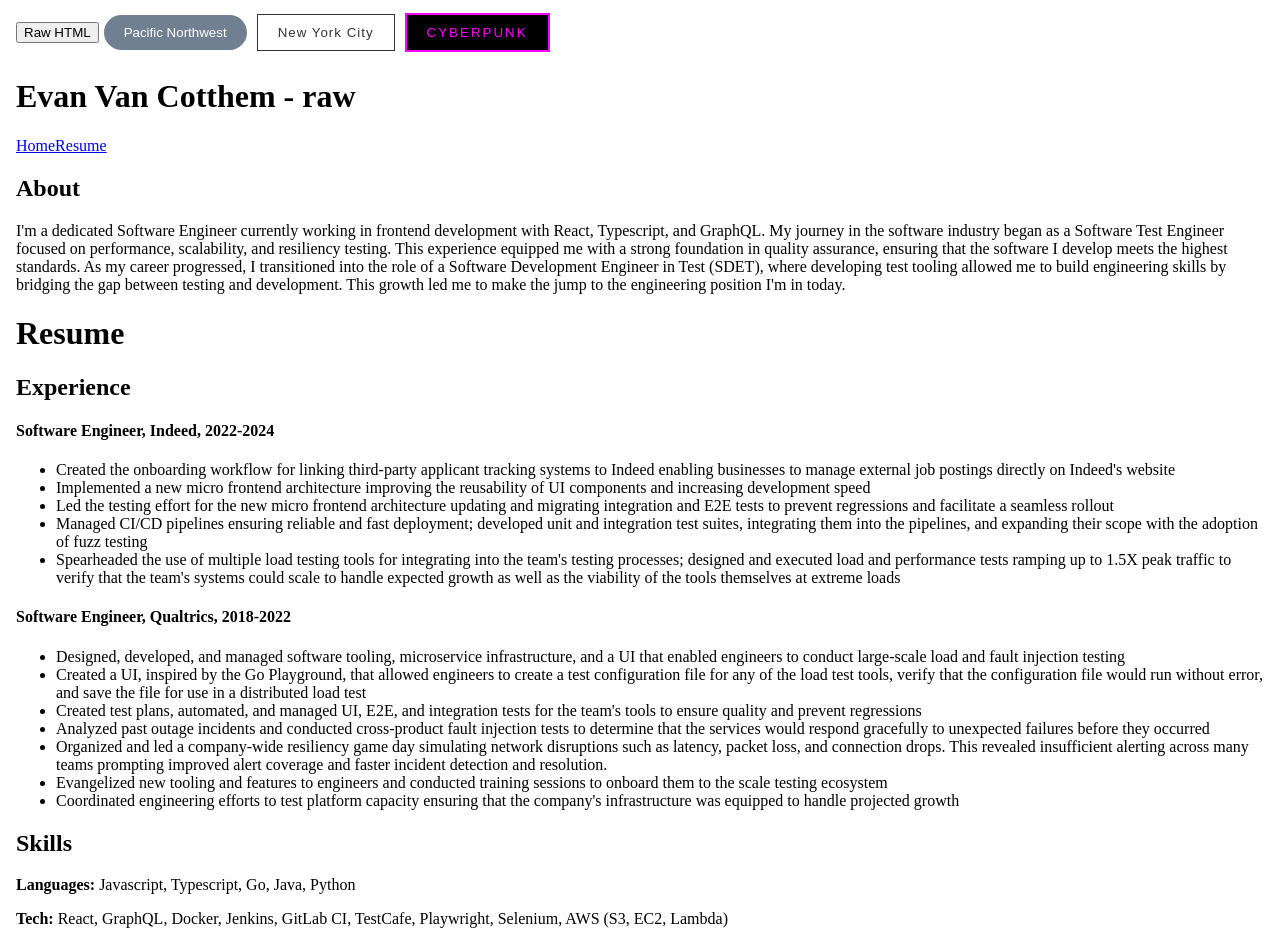
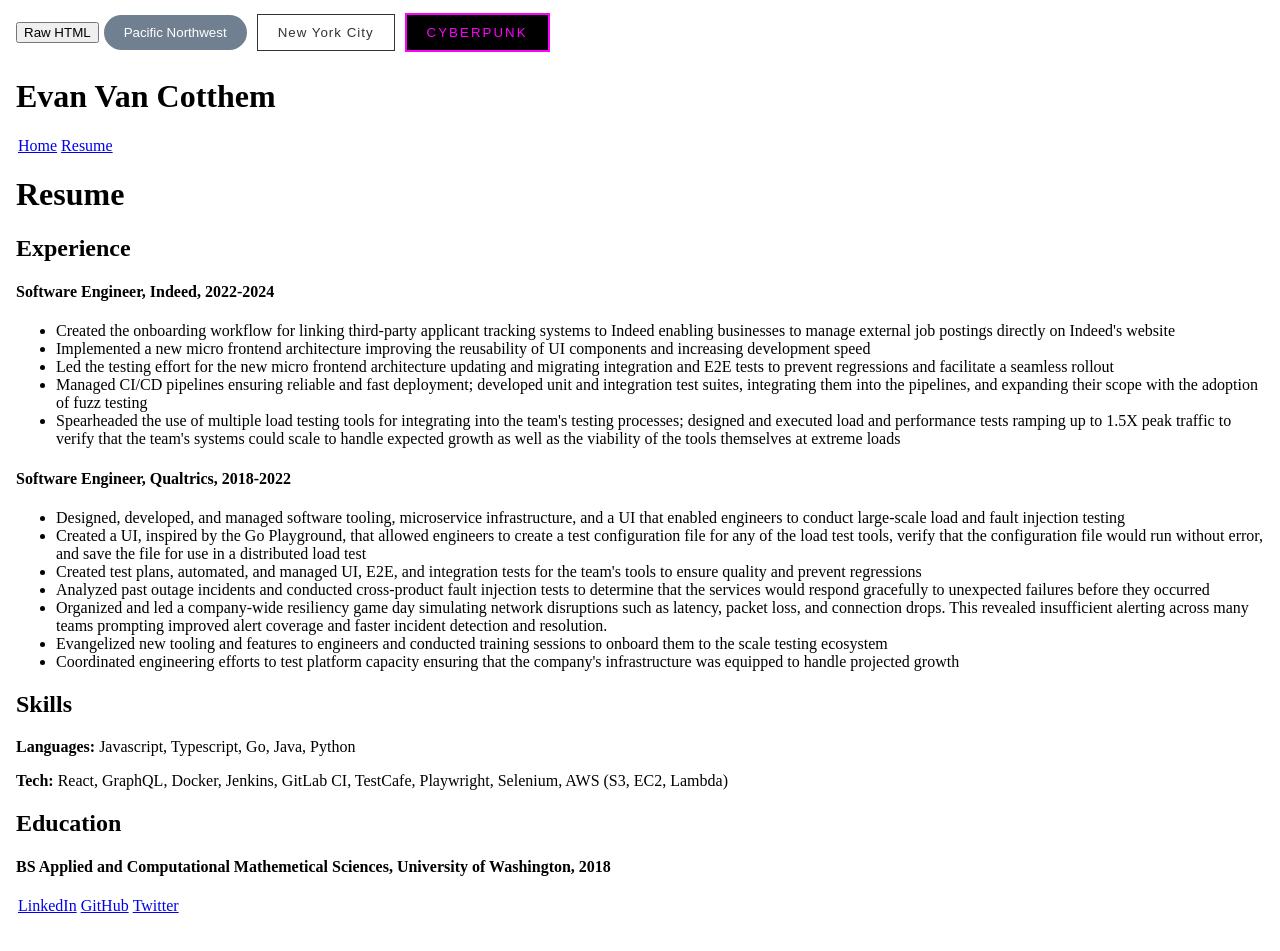
Before and after one commit to evancotthem/personal-site, a React (Vite) app: page /resume in a window 1280 px wide. Shown: the top 951 px of the page. After the commit the page ends 923 px from the top, so only its background shows below. Built offline with nearby package versions, Linux system fonts and the light colour scheme.

Commit message:
Split out components

```diff
--- a/src/App.tsx
+++ b/src/App.tsx
@@ -1,35 +1,11 @@
 import { useState } from "react";
-import { BrowserRouter as Router, Routes, Route, Link } from "react-router-dom";
+import { BrowserRouter as Router, Routes, Route } from "react-router-dom";
 import ThemeNav from "./components/ThemeNav";
+import Header from "./components/Header";
 import About from "./components/About";
 import Resume from "./components/Resume";
+import Footer from "./components/Footer";
 import "./css/css.css";
-
-export type Theme = {
-  name: string;
-  code: string;
-};
-
-const THEMES = new Array<Theme>(
-  ...[
-    {
-      name: "Raw HTML",
-      code: "raw",
-    },
-    {
-      name: "Pacific Northwest",
-      code: "pnw",
-    },
-    {
-      name: "New York City",
-      code: "nyc",
-    },
-    {
-      name: "Cyberpunk",
-      code: "cyberpunk",
-    },
-  ]
-);
 
 export default function App() {
   const [theme, setTheme] = useState(localStorage.getItem("theme") || "raw");
@@ -40,44 +16,16 @@
   }
 
   return (
-    <Router>
-      <body className={theme}>
-        <ThemeNav themes={THEMES} onClick={handleThemeClick} />
-        <header className={theme}>
-          <h1>Evan Van Cotthem - {theme}</h1>
-          <nav>
-            <Link to="/">Home</Link>
-            <Link to="/resume">Resume</Link>
-          </nav>
-        </header>
-        <main className={theme}>
-          <section>
-            <h1 className={theme}>About</h1>
-            <p className={theme}>
-              I'm a dedicated Software Engineer currently working in frontend
-              development with React, Typescript, and GraphQL. My journey in the
-              software industry began as a Software Test Engineer focused on
-              performance, scalability, and resiliency testing. This experience
-              equipped me with a strong foundation in quality assurance,
-              ensuring that the software I develop meets the highest standards.
-              As my career progressed, I transitioned into the role of a
-              Software Development Engineer in Test (SDET), where developing
-              test tooling allowed me to build engineering skills by bridging
-              the gap between testing and development. This growth led me to
-              make the jump to the engineering position I'm in today.
-            </p>
-          </section>
-        </main>
+    <body className={theme}>
+      <Router>
+        <ThemeNav onClick={handleThemeClick} />
+        <Header theme={theme} />
         <Routes>
           <Route path="/" element={<About theme={theme} />} />
           <Route path="/resume" element={<Resume />} />
         </Routes>
-        <footer className={theme}>
-          <Link to="https://www.linkedin.com/in/evancotthem">LinkedIn</Link>
-          <Link to="https://github.com/evancotthem">GitHub</Link>
-          <Link to="https://twitter.com/evancotthem">Twitter</Link>
-        </footer>
-      </body>
-    </Router>
+        <Footer theme={theme} />
+      </Router>
+    </body>
   );
 }
--- a/src/components/About.tsx
+++ b/src/components/About.tsx
@@ -1,4 +1,8 @@
-export default function About(theme: string) {
+interface AboutProps {
+  theme: string;
+}
+
+export default function About({ theme }: AboutProps) {
   return (
     <main className={theme}>
       <section>
--- /dev/null
+++ b/src/components/Footer.tsx
@@ -0,0 +1,32 @@
+import { Link } from "react-router-dom";
+
+interface FooterProps {
+  theme: string;
+}
+
+type Social = {
+  name: string;
+  to: string;
+};
+
+const SOCIALS = new Array<Social>(
+  ...[
+    { name: "LinkedIn", to: "https://www.linkedin.com/in/evancotthem" },
+    { name: "GitHub", to: "https://github.com/evancotthem" },
+    { name: "Twitter", to: "https://twitter.com/evancotthem" },
+  ]
+);
+
+export default function Footer({ theme }: FooterProps) {
+  return (
+    <footer className={theme}>
+      {SOCIALS.map((social: Social) => {
+        return (
+          <Link className={theme} to={social.to} key={social.to}>
+            {social.name}
+          </Link>
+        );
+      })}
+    </footer>
+  );
+}
--- /dev/null
+++ b/src/components/Header.tsx
@@ -0,0 +1,34 @@
+import { Link } from "react-router-dom";
+
+type NavItem = {
+  name: string;
+  to: string;
+};
+
+const NAV_ITEMS = new Array<NavItem>(
+  ...[
+    { name: "Home", to: "/" },
+    { name: "Resume", to: "/resume" },
+  ]
+);
+
+interface HeaderProps {
+  theme: string;
+}
+
+export default function Header({ theme }: HeaderProps) {
+  return (
+    <header className={theme}>
+      <h1>Evan Van Cotthem</h1>
+      <nav className={theme}>
+        {NAV_ITEMS.map((navItem: NavItem) => {
+          return (
+            <Link className={theme} to={navItem.to} key={navItem.to}>
+              {navItem.name}
+            </Link>
+          );
+        })}
+      </nav>
+    </header>
+  );
+}
--- a/src/components/ThemeNav.tsx
+++ b/src/components/ThemeNav.tsx
@@ -1,14 +1,37 @@
-import { Theme } from "../App";
+type Theme = {
+  name: string;
+  code: string;
+};
+
+const THEMES = new Array<Theme>(
+  ...[
+    {
+      name: "Raw HTML",
+      code: "raw",
+    },
+    {
+      name: "Pacific Northwest",
+      code: "pnw",
+    },
+    {
+      name: "New York City",
+      code: "nyc",
+    },
+    {
+      name: "Cyberpunk",
+      code: "cyberpunk",
+    },
+  ]
+);
 
 interface ThemeNavProps {
-  themes: Array<Theme>;
   onClick: (theme: string) => void;
 }
 
-export default function ThemeNav({ themes, onClick }: ThemeNavProps) {
+export default function ThemeNav({ onClick }: ThemeNavProps) {
   return (
     <>
-      {themes.map((theme: Theme) => {
+      {THEMES.map((theme: Theme) => {
         return (
           <button
             onClick={() => {
--- a/src/css/css.css
+++ b/src/css/css.css
@@ -1,3 +1,7 @@
+a {
+  padding: 2px;
+}
+
 /* Pacific Northwest */
 body.pnw {
   font-family: "Trebuchet MS", "Helvetica", sans-serif;
@@ -50,9 +54,7 @@
   color: #f0f8ff;
   text-align: center;
   padding: 10px;
-  position: fixed;
-  bottom: 0;
-  width: 100%;
+  position: relative;
 }
 
 /* Adding a subtle tree-like pattern to the background */
@@ -153,9 +155,7 @@
   color: #fff;
   text-align: center;
   padding: 10px;
-  position: fixed;
-  bottom: 0;
-  width: 100%;
+  position: relative;
 }
 
 /* Steel beam inspired separators */
```
